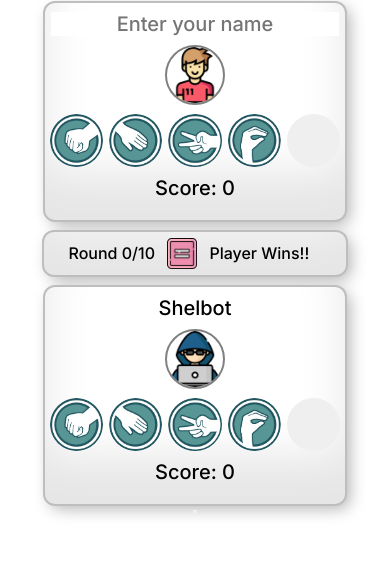
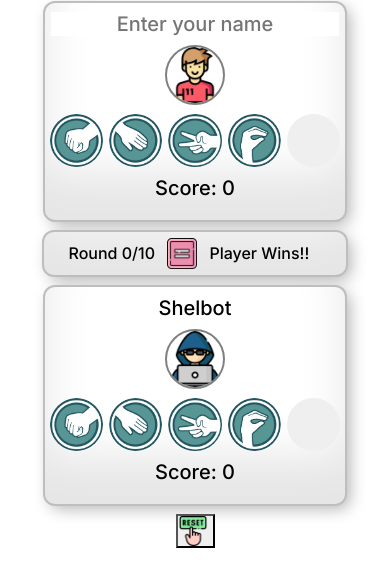
Before and after one commit to JoshiHari/Rock-Paper-Scissor-Lizard-Spock, a plain HTML site: page index.html in a window 390 px wide. Shown: the part 95-682 px from the top of the page. Drawn offline with Linux system fonts and the light colour scheme.

Commit message:
final changes

```diff
--- a/script.js
+++ b/script.js
@@ -43,6 +43,10 @@ function reset(){
         "Images/equal.png";
         document.querySelector(".container > .player > img").style.border = "";
         document.querySelector(".container > .computer > img").style.border = "";
+    if(window.matchMedia('(max-width: 600px')){
+      document.querySelector(".container > .result > img ").style.rotate = "-90deg"
+        "Images/equal.png";
+    }
 
 }
 
--- a/style.css
+++ b/style.css
@@ -362,4 +362,15 @@ body > .container > .computer > .score{
 .results{
   display: none;
 }
+#reset {
+  position: relative;
+
+  background-image: url(Images/reset.png);
+  height: 2.5em;
+  width: 10%;
+  background-size: contain;
+  text-decoration: none;
+  background-repeat: no-repeat;
+  margin-top: 1%;
 }
+}
```
